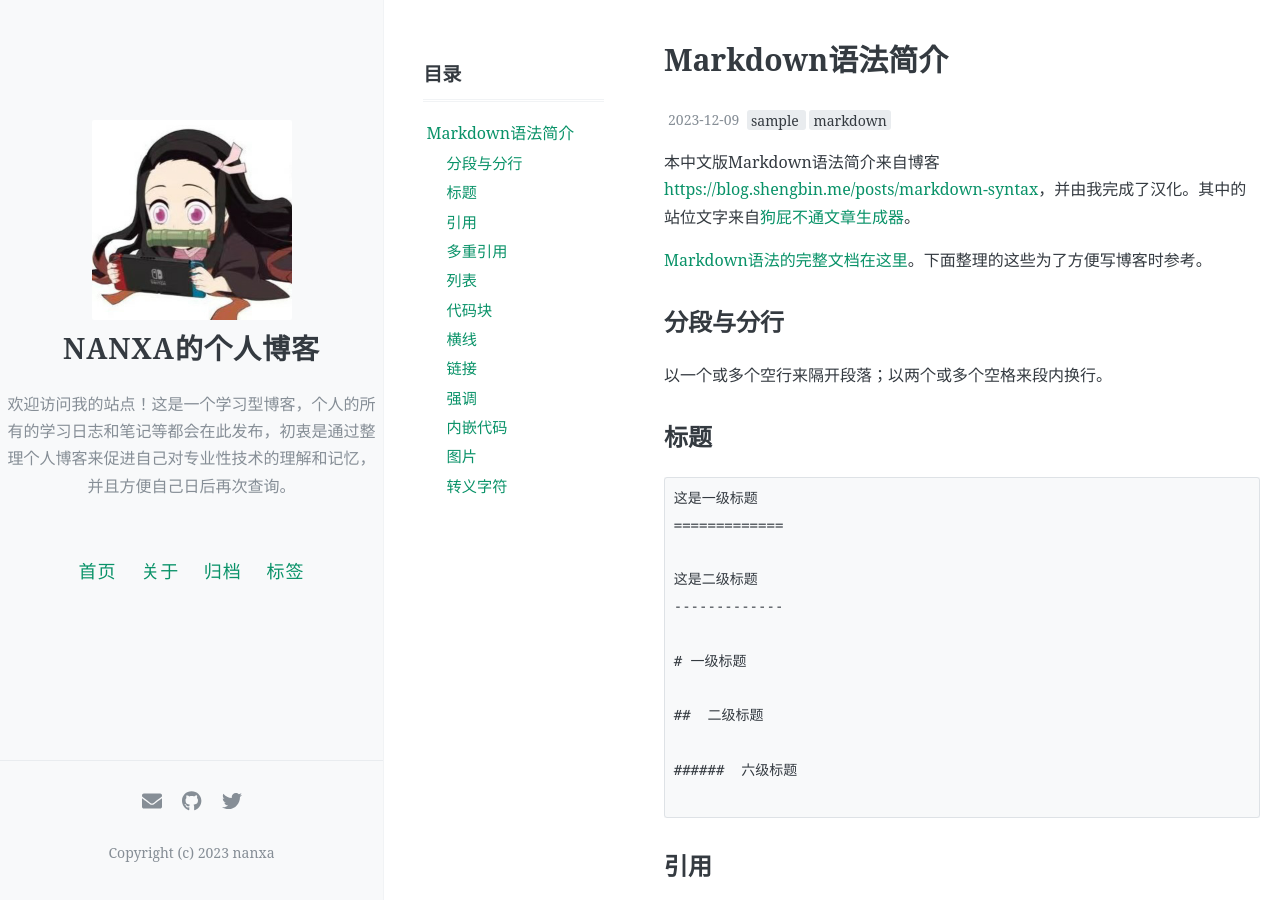
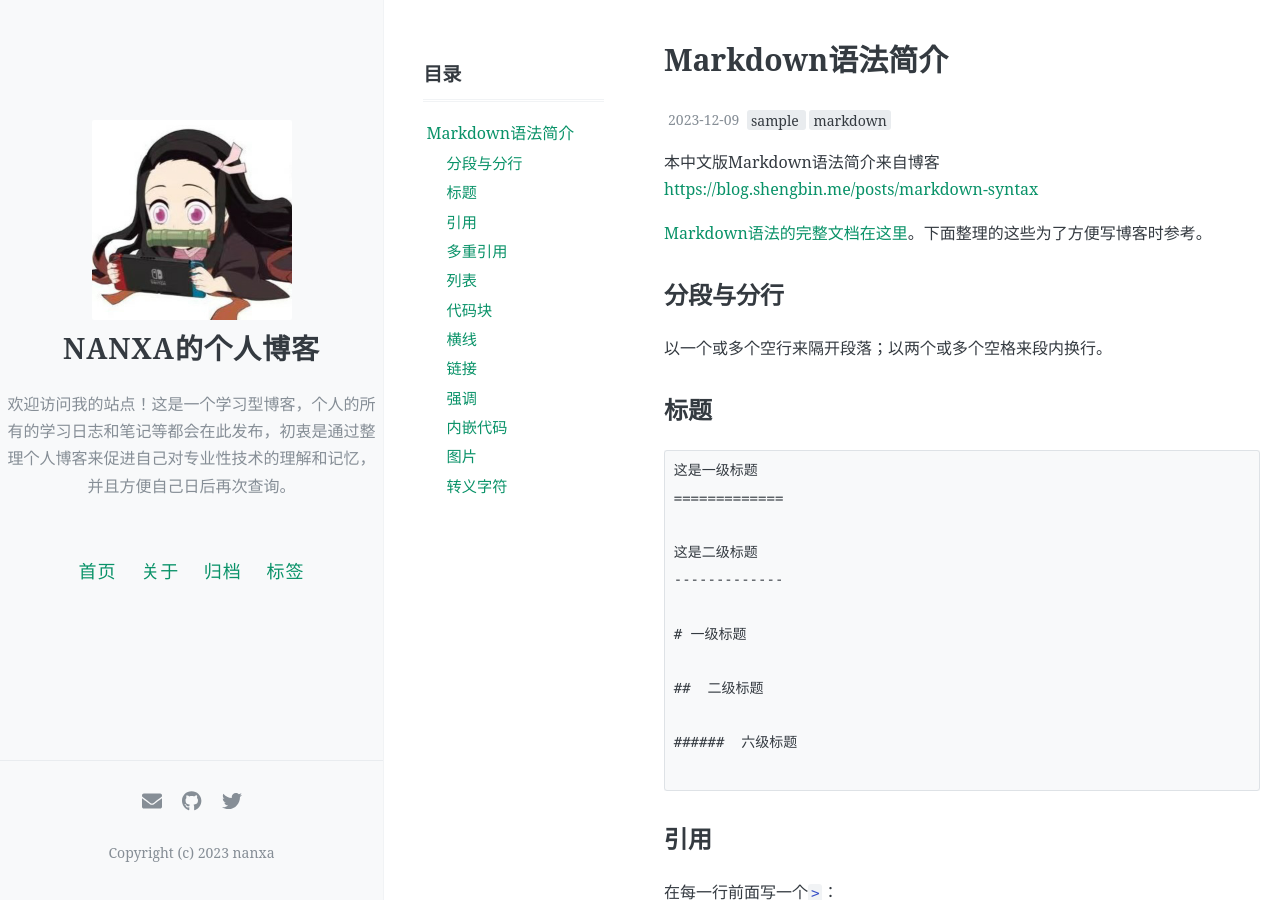
Before and after one commit to youmingnanhuo/youmingnanhuo.github.io, a Jekyll site: the page built from _posts/2023-12-09-chinese-markdown-cheatsheet.md, in a window 1280 px wide and 900 px high. Built offline with Jekyll 4.4.1, drawn with Linux system fonts in a browser that asks for light colours; comment, search, counter and statistics services are not loaded.

Commit message:
Update 2023-12-09-chinese-markdown-cheatsheet.md

```diff
--- a/_posts/2023-12-09-chinese-markdown-cheatsheet.md
+++ b/_posts/2023-12-09-chinese-markdown-cheatsheet.md
@@ -8,7 +8,7 @@ comments: true
 toc: true
 ---
 
-本中文版Markdown语法简介来自博客 <https://blog.shengbin.me/posts/markdown-syntax>，并由我完成了汉化。其中的站位文字来自[狗屁不通文章生成器](https://suulnnka.github.io/BullshitGenerator/index.html)。
+本中文版Markdown语法简介来自博客 <https://blog.shengbin.me/posts/markdown-syntax>
 
 [Markdown语法的完整文档在这里](http://daringfireball.net/projects/markdown/syntax)。下面整理的这些为了方便写博客时参考。
 
```
